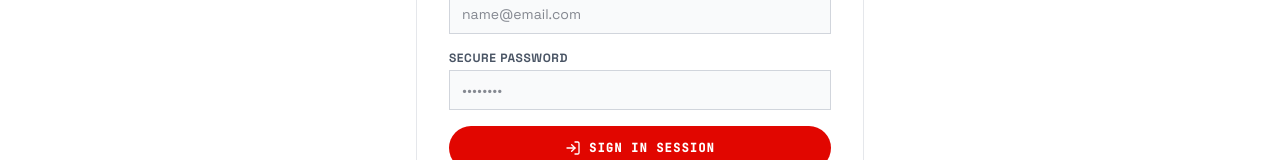
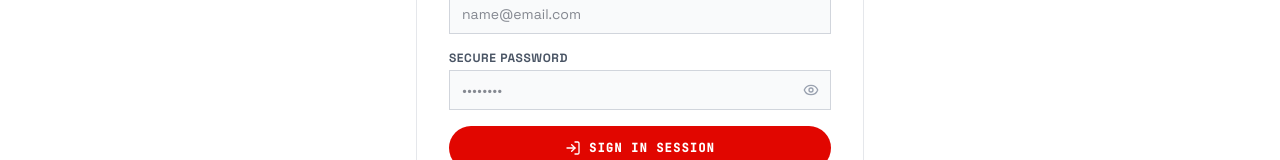
Before and after one commit to coderTilak/Tridev-Digital, a React (Vite) app: page / in a window 1280 px wide. Both pictures are taken after a click on the button "LOG IN". Shown: the part 308-468 px from the top of the page. Built offline with nearby package versions, Linux system fonts and the light colour scheme; no server answers.

Commit message:
Add show/hide password toggle to Login and Register forms

```diff
--- a/src/pages/Login.tsx
+++ b/src/pages/Login.tsx
@@ -4,7 +4,7 @@
  */
 
 import React, { useState } from 'react';
-import { LogIn, AlertCircle } from 'lucide-react';
+import { LogIn, AlertCircle, Eye, EyeOff } from 'lucide-react';
 import { UserProfile } from '../types';
 import { api } from '../lib/api';
 
@@ -18,6 +18,7 @@ export default function Login({ onNavigate, onLoginSuccess }: LoginProps) {
   const [password, setPassword] = useState('');
   const [loading, setLoading] = useState(false);
   const [error, setError] = useState<string | null>(null);
+  const [showPassword, setShowPassword] = useState(false);
 
   const handleSubmit = async (e: React.FormEvent) => {
     e.preventDefault();
@@ -85,14 +86,24 @@ export default function Login({ onNavigate, onLoginSuccess }: LoginProps) {
           <label className="block text-xs font-bold uppercase tracking-wider text-gray-600 mb-1">
             Secure Password
           </label>
+          <div className="relative">
             <input
-            type="password"
+              type={showPassword ? 'text' : 'password'}
               value={password}
               onChange={(e) => setPassword(e.target.value)}
               required
               placeholder="••••••••"
-            className="w-full h-10 px-3 border border-gray-300 focus:outline-none focus:border-[#E10600] text-sm bg-gray-50"
+              className="w-full h-10 px-3 pr-10 border border-gray-300 focus:outline-none focus:border-[#E10600] text-sm bg-gray-50"
             />
+            <button
+              type="button"
+              onClick={() => setShowPassword(!showPassword)}
+              className="absolute right-2 top-1/2 -translate-y-1/2 text-gray-400 hover:text-[#E10600] cursor-pointer p-1"
+              tabIndex={-1}
+            >
+              {showPassword ? <EyeOff className="h-4 w-4" /> : <Eye className="h-4 w-4" />}
+            </button>
+          </div>
         </div>
 
         <button
--- a/src/pages/Register.tsx
+++ b/src/pages/Register.tsx
@@ -4,7 +4,7 @@
  */
 
 import React, { useState } from 'react';
-import { UserPlus, Sparkles, AlertCircle, Phone, HelpCircle } from 'lucide-react';
+import { UserPlus, Sparkles, AlertCircle, Phone, HelpCircle, Eye, EyeOff } from 'lucide-react';
 import { UserProfile } from '../types';
 import { api } from '../lib/api';
 
@@ -19,6 +19,7 @@ export default function Register({ onNavigate, onRegisterSuccess }: RegisterProp
   const [phoneNumber, setPhoneNumber] = useState('');
   const [companyName, setCompanyName] = useState('');
   const [password, setPassword] = useState('');
+  const [showPassword, setShowPassword] = useState(false);
 
   const [loading, setLoading] = useState(false);
   const [error, setError] = useState<string | null>(null);
@@ -128,14 +129,24 @@ export default function Register({ onNavigate, onRegisterSuccess }: RegisterProp
           <label className="block text-xs font-bold uppercase tracking-wider text-gray-600 mb-1">
             Choose Secure Password <span className="text-[#E10600]">*</span>
           </label>
+          <div className="relative">
             <input
-            type="password"
+              type={showPassword ? 'text' : 'password'}
               required
               value={password}
               onChange={(e) => setPassword(e.target.value)}
               placeholder="••••••••"
-            className="w-full h-10 px-3 border border-gray-300 focus:outline-none focus:border-[#E10600] text-sm bg-gray-50"
+              className="w-full h-10 px-3 pr-10 border border-gray-300 focus:outline-none focus:border-[#E10600] text-sm bg-gray-50"
             />
+            <button
+              type="button"
+              onClick={() => setShowPassword(!showPassword)}
+              className="absolute right-2 top-1/2 -translate-y-1/2 text-gray-400 hover:text-[#E10600] cursor-pointer p-1"
+              tabIndex={-1}
+            >
+              {showPassword ? <EyeOff className="h-4 w-4" /> : <Eye className="h-4 w-4" />}
+            </button>
+          </div>
         </div>
 
         <div className="bg-[#00C853]/5 border border-[#00C853]/30 p-3 text-[11px] text-[#00C853] flex gap-2">
```
Lines whose indentation alone changed are shown as unchanged.
